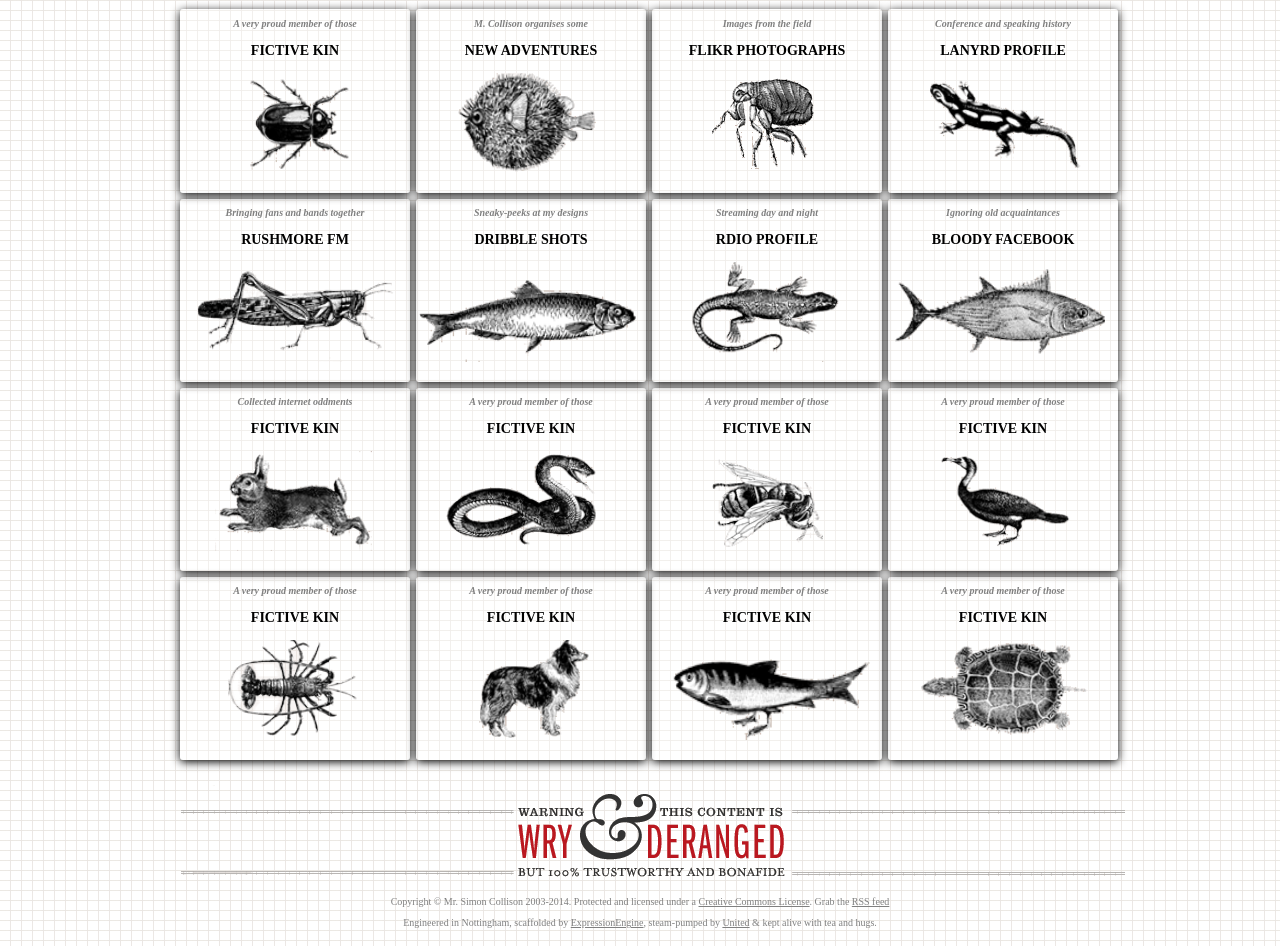
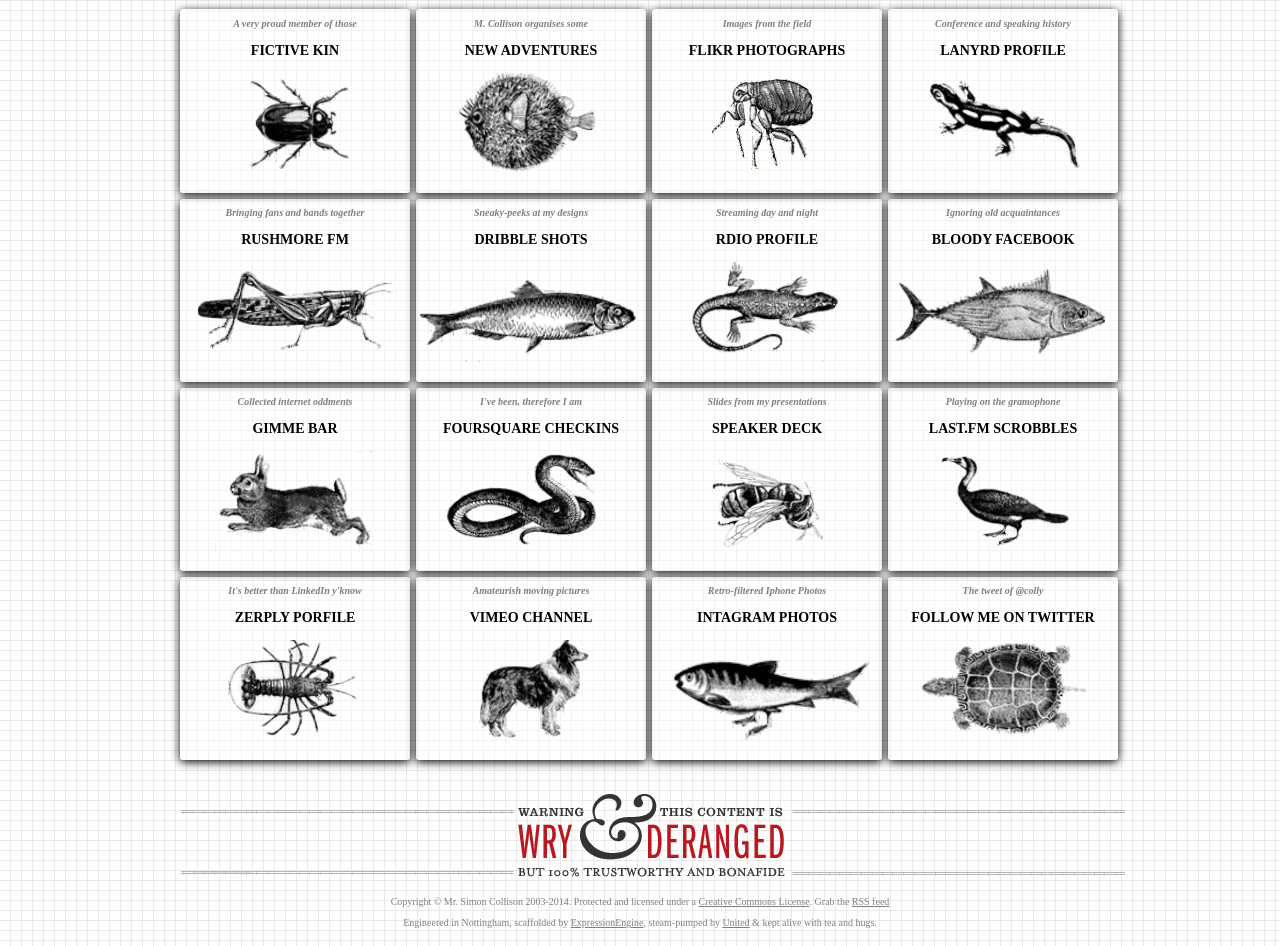
Before and after one commit to marionLa/projetCnamWeb, a plain HTML site: page index.html in a window 1280 px wide. Shown: the part 499-1445 px from the top of the page. Drawn offline with Linux system fonts and the light colour scheme.

Commit message:
final commit

```diff
--- a/index.html
+++ b/index.html
@@ -1,6 +1,8 @@
 <!DOCTYPE HTML>
+<html lang="en">
 
 <head>
+    <meta http-equiv="Content-Type" content="text/html; charset=utf-8" />
     <link rel="stylesheet" href="style.css">
     <title>M. SIMON COLLISON</title>
 </head>
@@ -27,7 +29,7 @@
                 <h2>Dropping science like it's hot</h2>
                 <h1>The Splendid Journal</h1>
                 <img src="img/papillon.png" alt="papillon">
-                <p> <span class="lettrine">§</span><span class="pColor">Yes another year in review</span>. Having summarised my year as both 2010 and 2011 drew to a close. I'm learning to enjoy writing these reviews now. Early worries about being...
+                <p> <span class="lettrine">&#167;</span><span class="pColor">Yes another year in review</span>. Having summarised my year as both 2010 and 2011 drew to a close. I'm learning to enjoy writing these reviews now. Early worries about being...
                     <span class="lirePlus">More </span>
                 </p>
 
@@ -107,54 +109,55 @@
             </article>
             <article class="cardItemBottom">
                 <h2>Collected internet oddments</h2>
-                <h1>Fictive Kin</h1>
+                <h1>Gimme Bar</h1>
                 <img src="img/lievre.png" alt="lievre">
             </article>
             <article class="cardItemBottom">
-                <h2>A very proud member of those</h2>
-                <h1>Fictive Kin</h1>
+                <h2>I've been, therefore I am</h2>
+                <h1>Foursquare Checkins</h1>
                 <img src="img/vipere.png" alt="vipere">
             </article>
             <article class="cardItemBottom">
-                <h2>A very proud member of those</h2>
-                <h1>Fictive Kin</h1>
+                <h2>Slides from my presentations</h2>
+                <h1>Speaker Deck</h1>
                 <img src="img/bee.png" alt="bee">
             </article>
             <article class="cardItemBottom">
-                <h2>A very proud member of those</h2>
-                <h1>Fictive Kin</h1>
+                <h2>Playing on the gramophone</h2>
+                <h1>Last.fm scrobbles</h1>
                 <img src="img/dodo.png" alt="dodo">
             </article>
             <article class="cardItemBottom">
-                <h2>A very proud member of those</h2>
-                <h1>Fictive Kin</h1>
+                <h2>It's better than LinkedIn y'know</h2>
+                <h1>Zerply Porfile</h1>
                 <img src="img/homard.png" alt="homard">
             </article>
             <article class="cardItemBottom">
-                <h2>A very proud member of those</h2>
-                <h1>Fictive Kin</h1>
+                <h2>Amateurish moving pictures</h2>
+                <h1>Vimeo Channel</h1>
                 <img src="img/collie.png" alt="collie">
             </article>
             <article class="cardItemBottom">
-                <h2>A very proud member of those</h2>
-                <h1>Fictive Kin</h1>
+                <h2>Retro-filtered Iphone Photos</h2>
+                <h1>Intagram Photos</h1>
                 <img src="img/fishduck.png" alt="fishduck">
             </article>
             <article class="cardItemBottom">
-                <h2>A very proud member of those</h2>
-                <h1>Fictive Kin</h1>
+                <h2>The tweet of @colly</h2>
+                <h1>Follow me on twitter</h1>
                 <img src="img/turtle.png" alt="turtle">
             </article>
 
         </section>
 
     </main>
+
+    <footer>
+        <img src="img/bottom.png" alt="bottom element">
+        <p>Copyright &copy; Mr. Simon Collison 2003-2014. Protected and licensed under a <a href="http://creativecommons.org/licenses/by/1.0/">Creative Commons License</a>. Grab the <a href="http://feeds.feedburner.com/colly/WraZ">RSS feed</a></p>
+        <p>Engineered in Nottingham, scaffolded by <a href="http://www.expressionengine.com/index.php?affiliate=collylogic">ExpressionEngine</a>, steam-pumped by <a href="http://www.unitedhosting.co.uk/">United</a> &amp; kept alive with tea and hugs.</p>
+
+    </footer>
 </body>
-<footer>
-    <img src="img/bottom.png">
-    <p>Copyright &copy; Mr. Simon Collison 2003-2014. Protected and licensed under a <a href="http://creativecommons.org/licenses/by/1.0/">Creative Commons License</a>. Grab the <a href="http://feeds.feedburner.com/colly/WraZ">RSS feed</a></p>
-    <p>Engineered in Nottingham, scaffolded by <a href="http://www.expressionengine.com/index.php?affiliate=collylogic">ExpressionEngine</a>, steam-pumped by <a href="http://www.unitedhosting.co.uk/">United</a> &amp; kept alive with tea and hugs.</p>
-
-</footer>
 
 </html>
--- a/style.css
+++ b/style.css
@@ -47,10 +47,11 @@
       row-gap: 6px;
   }
 
-  article {
+  article,
+  .cardItemBottom {
       box-shadow: 0 2px 10px #000;
       border-radius: 3px;
-      background-color: #ffffff50;
+      background-color: #ffffff70;
   }
 
   h1 {
```
